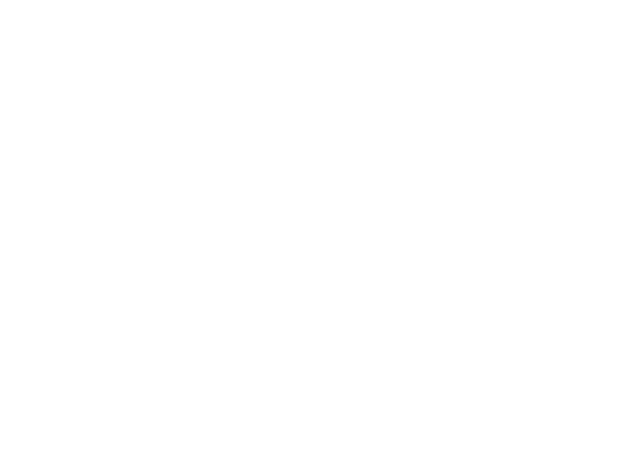
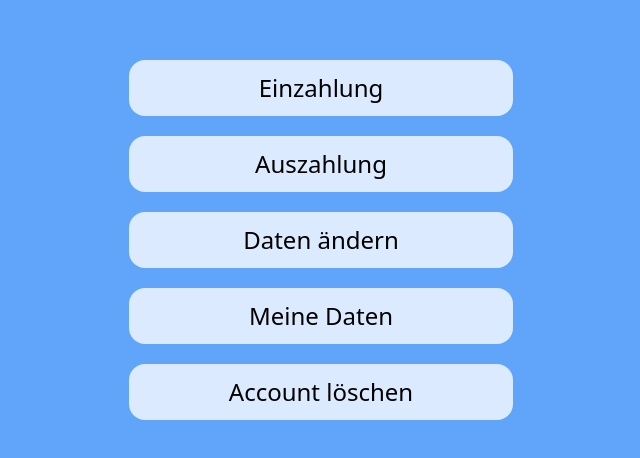
Before and after one commit to htw-student-83/CBM_System, a React (Create React App) app in the folder implementation/frontend/: page /cashbox/final/hauptmenu in a window 1280 px wide. Before the commit this address had no page. Shown: the part 160-618 px from the top of the page, without its empty margins (319-959 px from the left). Built offline with nearby package versions, Linux system fonts and the light colour scheme.

Commit message:
created and styled the menu points of hauptmenu

```diff
--- a/implementation/frontend/src/App.js
+++ b/implementation/frontend/src/App.js
@@ -7,6 +7,8 @@ import Login from "./components/Login";
 import ServerDown from "./components/ServerIsDown";
 import PasswortVergessen from "./components/passwort_vergessen";
 import Registrierung from "./components/registrierung";
+import Hauptmenu from "./components/Hauptmenu";
+import Hauptmenu_final from "./components/Hauptmenu_final";
 
 function App() {
 
@@ -20,6 +22,8 @@ function App() {
             <Route path = '/cashbox/serverArt/tcp' element= {<TCP_Connection/>}/>
             <Route path = '/cashbox/serverArt/lokal' element = {<Lokal_Connection/>}/>
             <Route path = '/cashbox/login' element = {<Login/>}/>
+            <Route path = '/cashbox/hauptmenu' element = {<Hauptmenu/>}/>
+            <Route path = '/cashbox/final/hauptmenu' element = {<Hauptmenu_final/>}/>
             <Route path = '/cashbox/serverFail' element = {<ServerDown/>}/>
             <Route path = '/cashbox/user/password_vergessen' element = {<PasswortVergessen/>}/>
             <Route path = '/cashbox/user/registrierung' element = {<Registrierung/>}/>
--- /dev/null
+++ b/implementation/frontend/src/components/Hauptmenu.js
@@ -0,0 +1,22 @@
+import { MdOutlineConstruction } from "react-icons/md";
+import { Link } from "react-router-dom"
+//Link to='/cashbox/serverArt'
+function Main(){
+
+    return(
+        <div className="flex flex-col justify-center bg-blue-400 h-dvh" id="mainscreen">
+            <div className="ml-auto mr-auto hover: cursor-pointer">
+
+                <Link to='/'>
+                    <MdOutlineConstruction icon="fa-thin fa-cash-register" size={150}/>
+                </Link>
+            </div>
+            <div>
+                <h1 className="text-3xl mt-5 font-mono text-center">This site will visible very soon!</h1>
+            </div>
+        </div>
+    )
+
+}
+
+export default Main;
--- /dev/null
+++ b/implementation/frontend/src/components/Hauptmenu_final.js
@@ -0,0 +1,26 @@
+import { Link } from "react-router-dom"
+//Link to='/cashbox/serverArt'
+
+function MainFinal() {
+    return (
+        <div className="flex flex-col justify-center bg-blue-400 h-dvh" id="mainscreen">
+            <div className="text-2xl mb-5 p-3 w-96 text-center rounded-2xl bg-blue-100 mx-auto cursor-pointer hover:bg-yellow-50 ">
+                Einzahlung
+            </div>
+            <div className="text-2xl mb-5 p-3 w-96 text-center rounded-2xl bg-blue-100 mx-auto cursor-pointer hover:bg-yellow-50">
+                Auszahlung
+            </div>
+            <div className="text-2xl mb-5 p-3 w-96 text-center rounded-2xl bg-blue-100 mx-auto cursor-pointer hover:bg-yellow-50 ">
+                Daten ändern
+            </div>
+            <div className="text-2xl mb-5 p-3 w-96 text-center rounded-2xl bg-blue-100 mx-auto cursor-pointer hover:bg-yellow-50">
+                Meine Daten
+            </div>
+            <div className="text-2xl p-3 w-96 text-center rounded-2xl bg-blue-100 mx-auto cursor-pointer hover:bg-yellow-50">
+                Account löschen
+            </div>
+        </div>
+    );
+}
+
+export default MainFinal;
```
Also changed, not shown: 2 other files (tests, documents, lock files or other folders).
